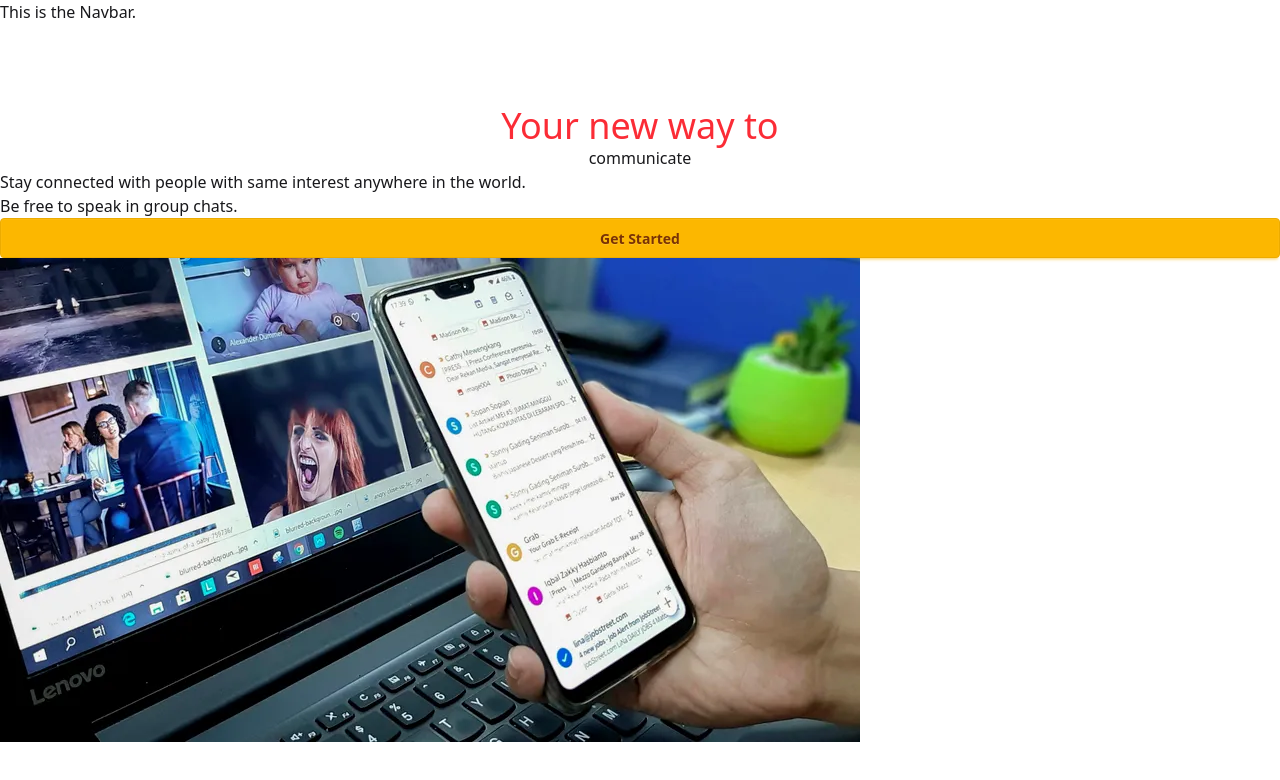
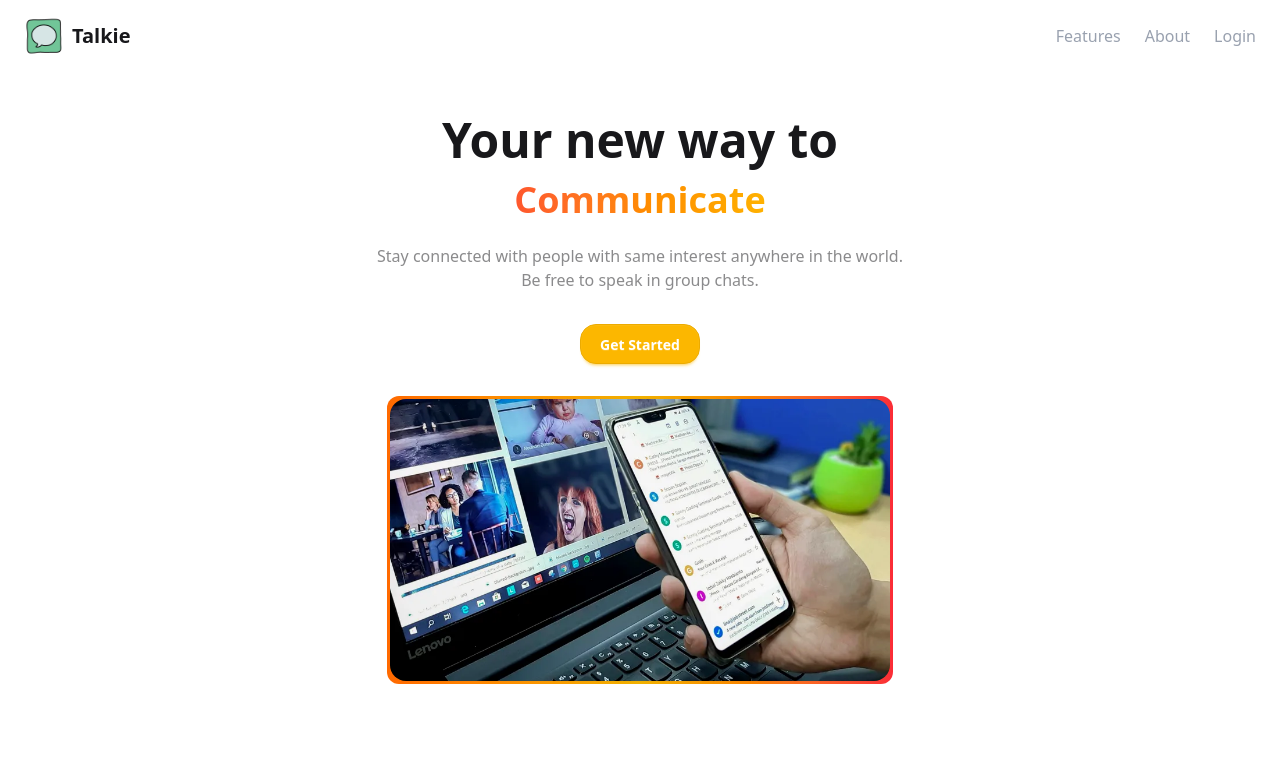
Before and after one commit to Vandan-Bhangale/Chat-App, a React (Vite) app in the folder Frontend/chat-app/: page / in a window 1280 px wide. Shown: the top 780 px of the page. Built offline with nearby package versions, Linux system fonts and the light colour scheme.

Commit message:
Started creating UI

```diff
--- a/Frontend/chat-app/src/App.jsx
+++ b/Frontend/chat-app/src/App.jsx
@@ -7,6 +7,7 @@ import {
 } from "react-router-dom";
 import HomePage from "./Pages/HomePage";
 import NavBar from "./components/NavBar";
+import Login from "./Pages/Login";
 
 
 function App() {
@@ -16,6 +17,7 @@ function App() {
           <NavBar></NavBar>
           <Routes>
             <Route path="/" element={<HomePage />}></Route>
+            <Route path="/login" element={<Login />}></Route>
           </Routes>
         </Router>
     </>
--- a/Frontend/chat-app/src/Pages/HomePage.jsx
+++ b/Frontend/chat-app/src/Pages/HomePage.jsx
@@ -3,10 +3,7 @@ import Hero from "../components/Hero";
 function HomePage() {
     return (
         <>
-        {/* Main home page container */}
-            <div className="container">
                 <Hero></Hero>
-            </div>
         </>
     )
 }
--- /dev/null
+++ b/Frontend/chat-app/src/Pages/Login.jsx
@@ -0,0 +1,9 @@
+function Login() {
+    return (
+        <>
+            This is the login page.
+        </>
+    )
+}
+
+export default Login;
--- a/Frontend/chat-app/src/components/Hero.jsx
+++ b/Frontend/chat-app/src/components/Hero.jsx
@@ -3,21 +3,23 @@ import image1 from "../assets/Image1.webp";
 function Hero() {
   return (
     <>
-      <div className="container flex flex-col justify-center align-center h-dvh">
-        <div className="headline text-center">
-            <h1 className="text-red-500 text-4xl">Your new way to</h1>
-            <h1>communicate</h1>
+      <div className="flex flex-col items-center justify-center min-h-dvh text-center">
+        <div className="headline">
+          <h1 className="text-5xl font-bold">Your new way to</h1>
+          <h1 className=" mt-4 text-4xl font-bold bg-linear-to-r from-red-500 via-orange-400 to-yellow-400 bg-clip-text text-transparent">Communicate</h1>
         </div>
 
-        <div className="featureLine">
-            <p>Stay connected with people with same interest anywhere in the world.</p>
-            <p>Be free to speak in group chats.</p>
+        <div className="featureLine mt-6 opacity-50">
+          <p>
+            Stay connected with people with same interest anywhere in the world.
+          </p>
+          <p>Be free to speak in group chats.</p>
         </div>
 
-        <button className="btn btn-warning">Get Started</button>
+        <button className="btn btn-warning mt-8 border rounded-2xl h-10 w-30 font-bold text-white">Get Started</button>
 
-        <div className="HeroImg">
-            <img src={image1} alt="Image" />
+        <div className="HeroImg mt-8 inline-block p-0.75 rounded-xl bg-linear-to-r from-orange-500 via-yellow-500 to-red-500">
+          <img src={image1} alt="Image" className="w-64 md:w-96 lg:w-125 border-none rounded-2xl"/>
         </div>
       </div>
     </>
--- a/Frontend/chat-app/src/components/NavBar.jsx
+++ b/Frontend/chat-app/src/components/NavBar.jsx
@@ -1,9 +1,36 @@
+import Logo from "../assets/Logo.png";
+
 function NavBar() {
-    return (
-        <>
-            This is the Navbar.
-        </>
-    )
+  return (
+    <>
+      <nav className="fixed top-0 w-full z-50">
+        <div className="flex items-center justify-between px-6 py-4">
+          {/* Logo */}
+          <div className="flex items-center gap-2 font-bold text-xl">
+            <img
+              src={Logo}
+              alt="ChatApp logo"
+              className="w-10 h-10 object-contain bg-white-500 text-2xl"
+            />
+            <span>Talkie</span>
+          </div>
+
+          {/* Links */}
+          <div className="hidden md:flex items-center gap-6 text-gray-400">
+            <a href="#features" className="hover:text-white transition-colors">
+              Features
+            </a>
+            <a href="#about" className="hover:text-white transition-colors">
+              About
+            </a>
+            <a href="/login" className="hover:text-white transition-colors">
+              Login
+            </a>
+          </div>
+        </div>
+      </nav>
+    </>
+  );
 }
 
 export default NavBar;
```
Also changed, not shown: Frontend/chat-app/src/Pages/Signup.jsx (added), Frontend/chat-app/src/assets/Logo.png, Frontend/chat-app/src/assets/Logo.webp (added).
